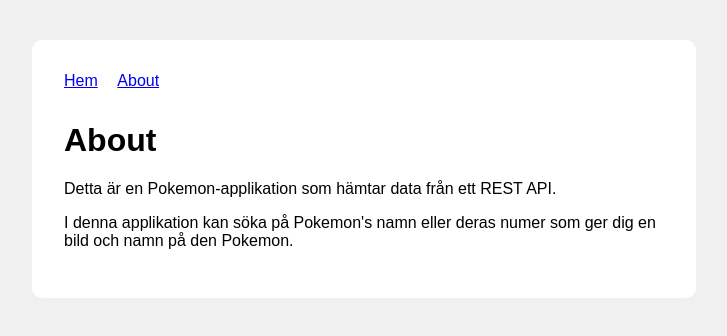
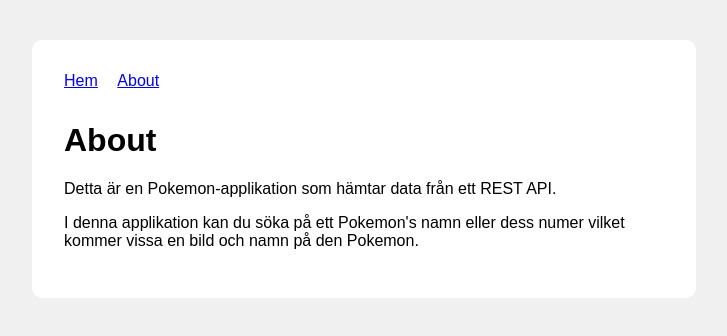
Before and after one commit to ludwigwagberg03/Testiln2, a website: page about.html in a window 1280 px wide. Shown: the whole page, without its empty margins (276-1003 px from the left). Drawn offline with Linux system fonts and the light colour scheme.

Commit message:
adding another test

```diff
--- a/about.html
+++ b/about.html
@@ -25,8 +25,8 @@
         </p>
 
         <p>
-            I denna applikation kan söka på Pokemon's namn eller deras numer
-            som ger dig en bild och namn på den Pokemon.
+            I denna applikation kan du söka på ett Pokemon's namn eller dess numer
+            vilket kommer vissa en bild och namn på den Pokemon.
         </p>
     </div>
 
```
Also changed, not shown: tests/unit/dom.test.js (added, +22 -0 lines).
